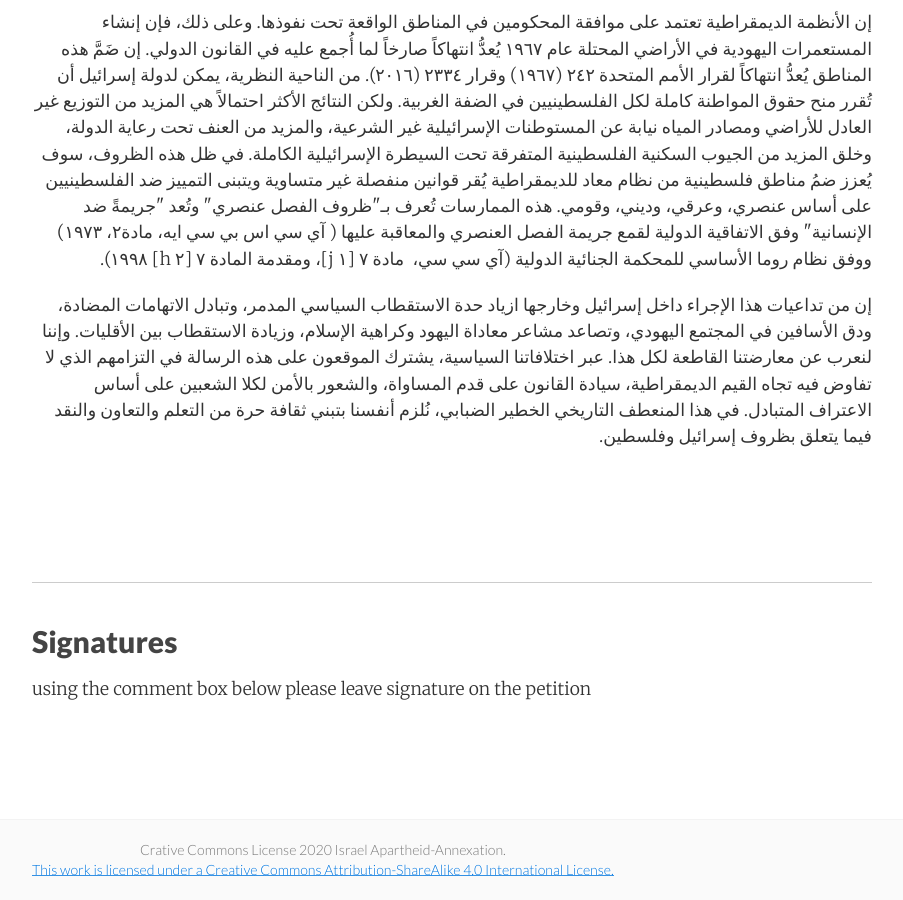
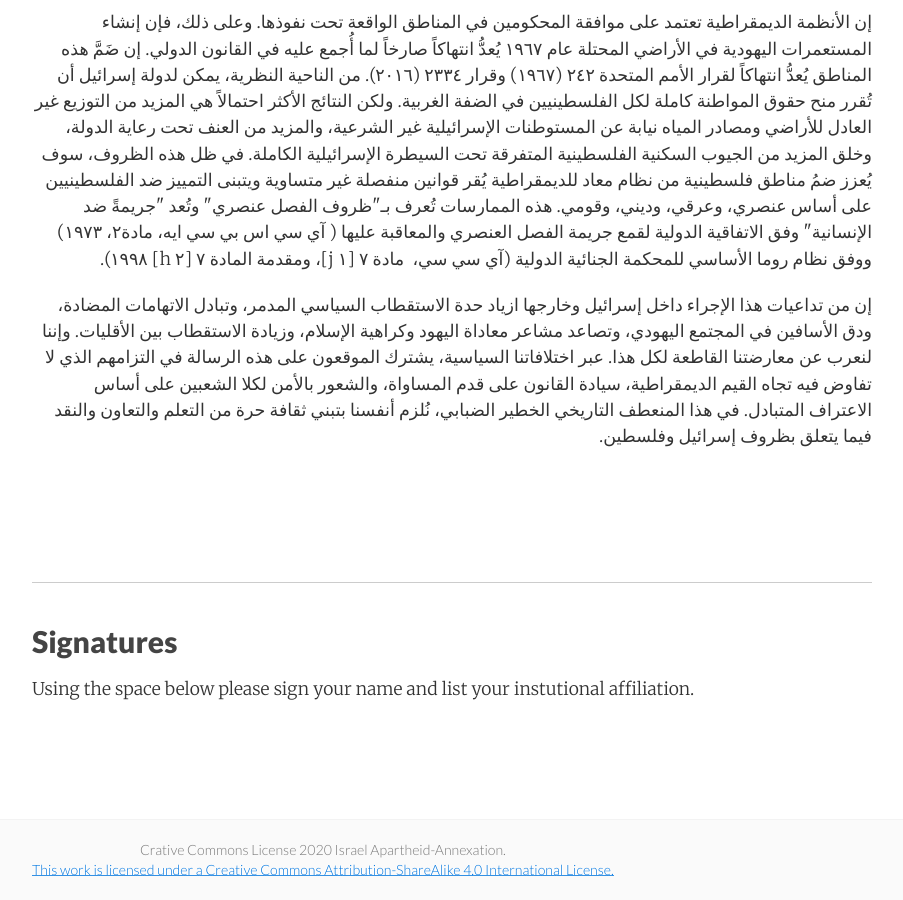
Before and after one commit to adamdjbrett/annexation.site, a Jekyll site: the page built from index.html, in a window 1280 px wide and 900 px high, scrolled down 2330 px. Shown: the whole window, without its empty margins (188-1091 px from the left). Built offline with Jekyll 4.4.1, drawn with Linux system fonts in a browser that asks for light colours; nearby versions of some CDN libraries; the list of posts is cut into pages by our own code; comment, search, counter and statistics services are not loaded.

Commit message:
Update index.html

```diff
--- a/index.html
+++ b/index.html
@@ -58,7 +58,7 @@ comments: true
 <hr />
 <h2 id="signatures">Signatures</h2>
 
-<p>using the comment box below please leave signature on the petition</p>
+<p>Using the space below please sign your name and list your instutional affiliation.</p>
 
 <script defer src="https://cdn.commento.io/js/commento.js"></script>
 <div id="commento"></div>
```
